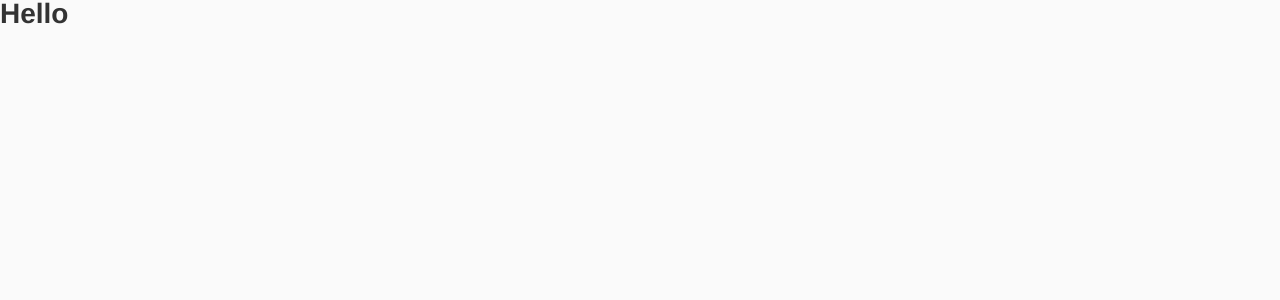
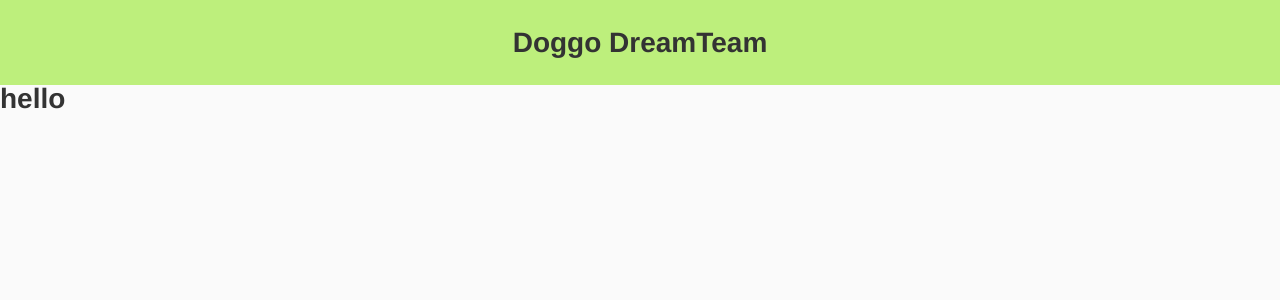
Before and after one commit to Netsujr/dog_soccer_team, a React (Create React App) app: page / in a window 1280 px wide. Shown: the top 300 px of the page. Built offline with nearby package versions, Linux system fonts and the light colour scheme.

Commit message:
Header + routes done

```diff
--- a/package.json
+++ b/package.json
@@ -10,6 +10,7 @@
     "react": "^17.0.2",
     "react-dom": "^17.0.2",
     "react-router": "^6.2.1",
+    "react-router-dom": "^6.2.1",
     "react-scripts": "5.0.0",
     "reactstrap": "^9.0.1",
     "styled-components": "^5.3.3",
--- a/public/index.html
+++ b/public/index.html
@@ -24,7 +24,7 @@
       work correctly both with client-side routing and a non-root public URL.
       Learn how to configure a non-root public URL by running `npm run build`.
     -->
-    <title>React App</title>
+    <title>Dog DreamTeam</title>
   </head>
   <body>
     <noscript>You need to enable JavaScript to run this app.</noscript>
--- a/src/App.js
+++ b/src/App.js
@@ -1,9 +1,21 @@
 import React from 'react';
+import { BrowserRouter as Router, Routes, Route } from 'react-router-dom';
+import Home from './components/Home';
+import AddDog from './components/AddDog';
+import EditDog from './components/EditDog';
+import Header from './components/Header';
 
 function App() {
   return (
     <div className="App">
-      <h1>Hello</h1>
+      <Router>
+        <Header/>
+        <Routes>
+          <Route exact path="/" element={<Home />} />
+          <Route exact path="/add" element={<AddDog />} />
+          <Route exact path="/edit/:id" element={<EditDog />} />
+        </Routes>
+      </Router>
     </div>
   );
 }
--- a/src/components/AddDog.js
+++ b/src/components/AddDog.js
@@ -0,0 +1,11 @@
+import React from 'react';
+
+const AddDog = () => {
+  return (
+    <div>
+Add Dog
+    </div>
+  );
+};
+
+export default AddDog;
--- a/src/components/EditDog.js
+++ b/src/components/EditDog.js
@@ -0,0 +1,11 @@
+import React from 'react';
+
+const EditDog = () => {
+  return (
+    <div>
+      Edit Dog
+    </div>
+  );
+};
+
+export default EditDog;
--- /dev/null
+++ b/src/components/Header.js
@@ -0,0 +1,20 @@
+import React from 'react';
+import styled from 'styled-components';
+
+const Header = () => {
+  return (
+    <Container>
+      <h1>Doggo DreamTeam</h1>
+    </Container>
+  );
+};
+
+export default Header;
+
+const Container = styled.div`
+  display: flex;
+  justify-content: center;
+  align-items: center;
+  height: 85px;
+  background-color: rgba(130, 230, 0, 0.5);
+`;
--- a/src/components/Home.js
+++ b/src/components/Home.js
@@ -0,0 +1,11 @@
+import React from 'react';
+
+const Home = () => {
+  return (
+    <div>
+      <h1>hello</h1>
+    </div>
+  );
+};
+
+export default Home;
```
Also changed, not shown: 1 other file (tests, documents, lock files or other folders).
